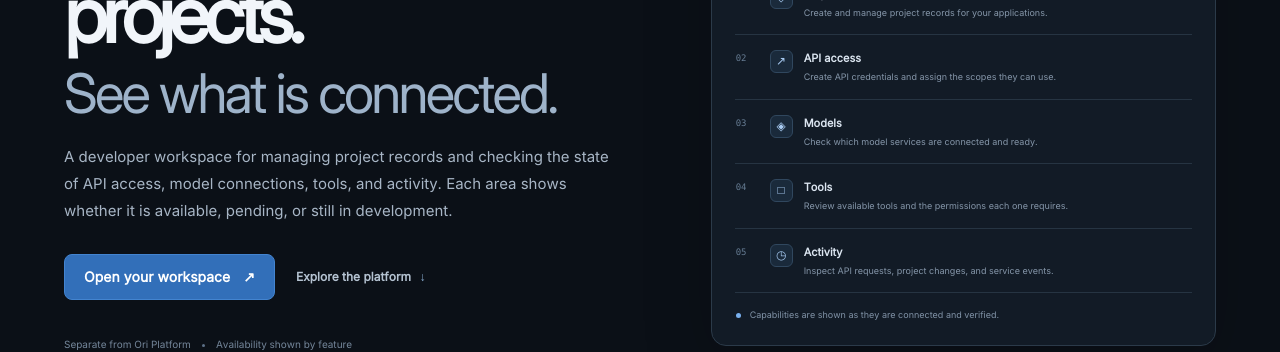
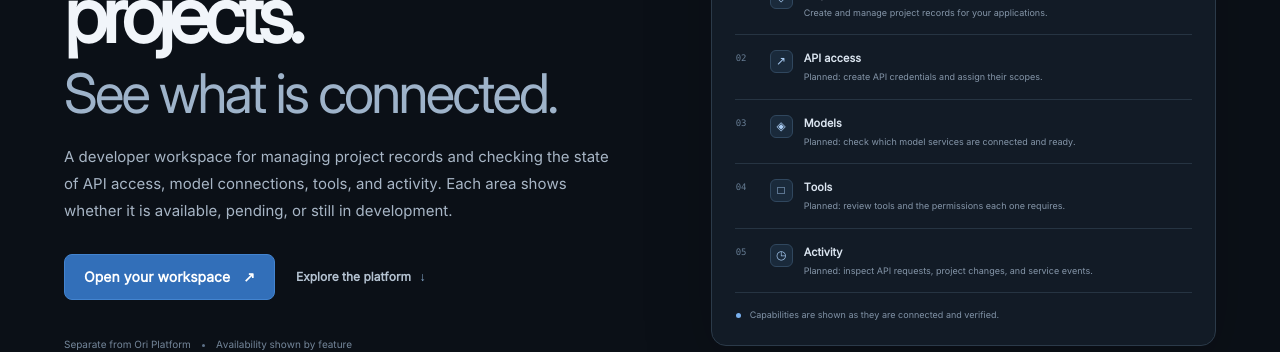
Before and after one commit to 30lnewcomb-byte/ori-developer-platform, a Next.js app: page / in a window 1280 px wide. Shown: the part 347-699 px from the top of the page. Built offline with nearby package versions, Linux system fonts and the light colour scheme; no server answers.

Commit message:
Label planned developer capabilities clearly

```diff
--- a/app/page.tsx
+++ b/app/page.tsx
@@ -14,28 +14,28 @@ const workspaceAreas = [
     number: "02",
     icon: "↗",
     name: "API access",
-    description: "Create API credentials and assign the scopes they can use.",
+    description: "Planned: create API credentials and assign their scopes.",
     detail: "In development",
   },
   {
     number: "03",
     icon: "◈",
     name: "Models",
-    description: "Check which model services are connected and ready.",
+    description: "Planned: check which model services are connected and ready.",
     detail: "Connection pending",
   },
   {
     number: "04",
     icon: "□",
     name: "Tools",
-    description: "Review available tools and the permissions each one requires.",
+    description: "Planned: review tools and the permissions each one requires.",
     detail: "In development",
   },
   {
     number: "05",
     icon: "◷",
     name: "Activity",
-    description: "Inspect API requests, project changes, and service events.",
+    description: "Planned: inspect API requests, project changes, and service events.",
     detail: "Telemetry pending",
   },
 ];
```
